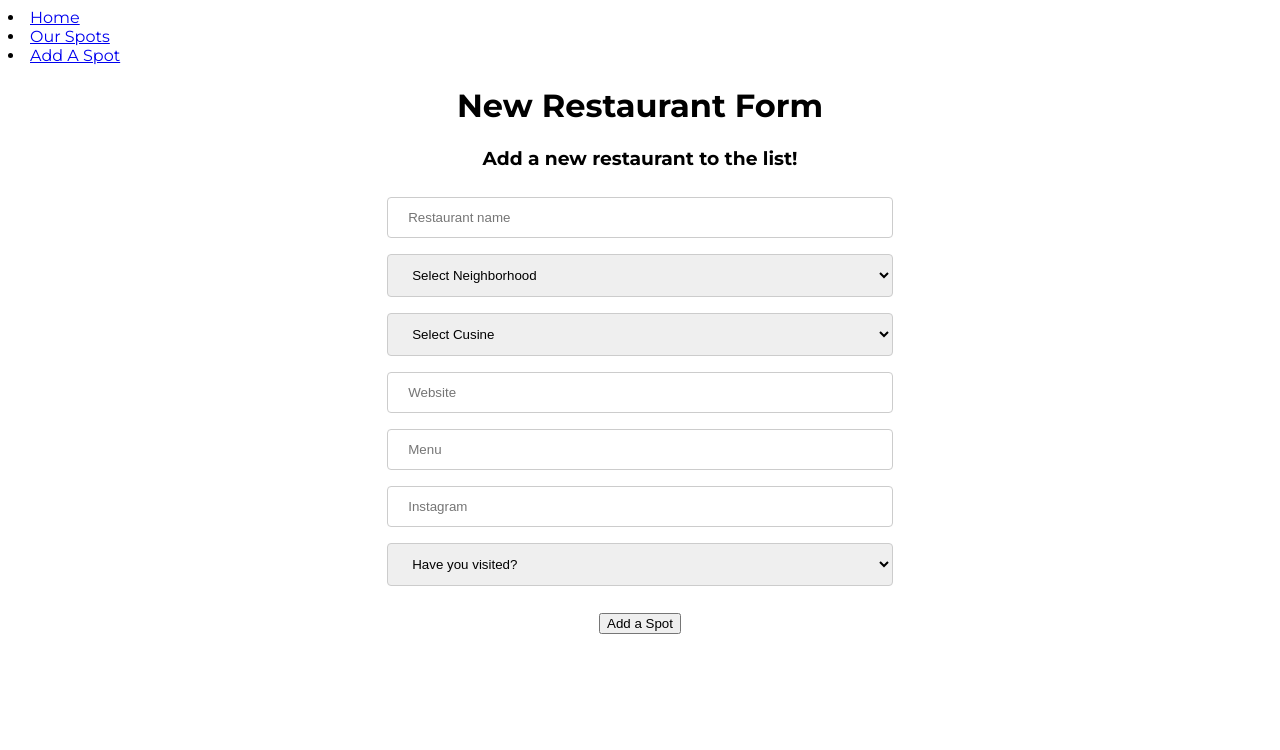
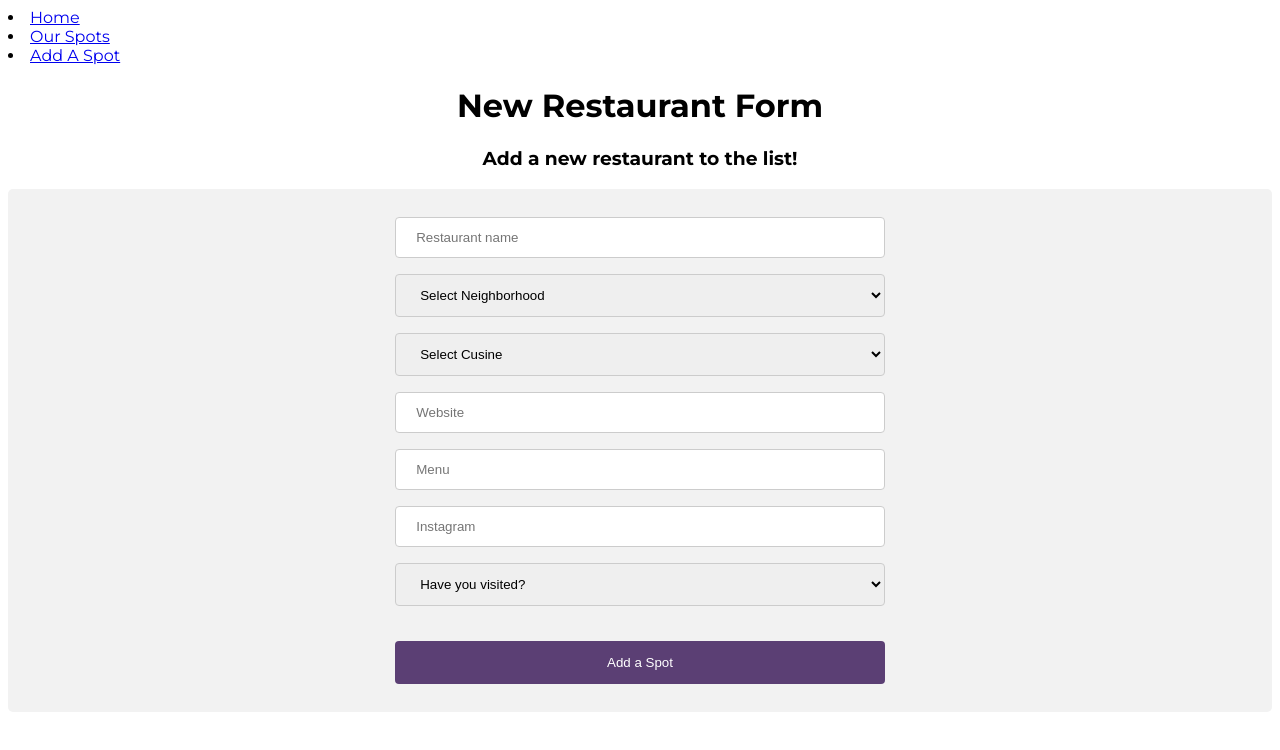
Before and after one commit to HannahChristmas/cincy-eats-react-phase-2, a React (Create React App) app: page /add in a window 1280 px wide. Shown: the top 750 px of the page. Built offline with nearby package versions, Linux system fonts and the light colour scheme; data requests are answered from the project's data file.

Commit message:
New Restaurant Buttons Styling
Style submit button and div background

```diff
--- a/src/index.css
+++ b/src/index.css
@@ -50,3 +50,24 @@ input[type=text], select {
   border-radius: 4px;
   box-sizing: border-box;
 }
+
+input[type=submit] {
+  width: 40%;
+  background-color: #5b3f74;
+  color: white;
+  padding: 14px 20px;
+  margin: 8px 0;
+  border: none;
+  border-radius: 4px;
+  cursor: pointer;
+}
+
+input[type=submit]:hover {
+  background-color: #A8A4CE;
+}
+
+.newRestaurantForm {
+  border-radius: 5px;
+  background-color: #f2f2f2;
+  padding: 20px;
+}
```
